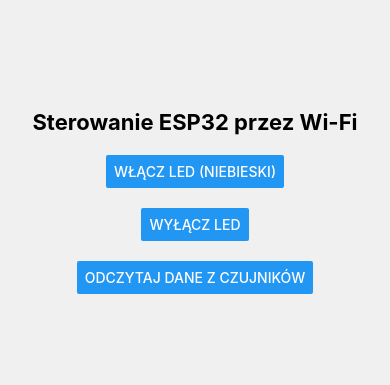
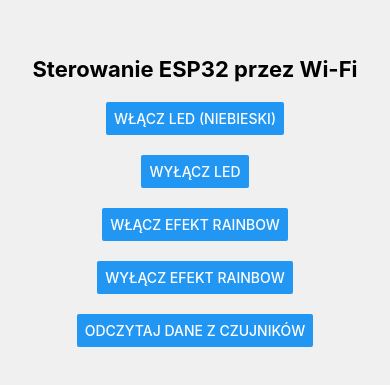
Before and after one commit to mirkosms/IntelliLight-App, a React Native app: screen / in a window 390 px wide. Shown: the part 201-586 px from the top of the page. Built offline with nearby package versions, Linux system fonts and the light colour scheme.

Commit message:
Updated mobile app with rainbow mode toggle support

```diff
--- a/App.js
+++ b/App.js
@@ -10,7 +10,7 @@ export default function App() {
     try {
       const res = await fetch(`http://192.168.1.10/${endpoint}`);
       if (endpoint === '') {
-        const data = await res.json();  // Odbiór danych w formacie JSON
+        const data = await res.json();
         setTemperature(data.temperature);
         setHumidity(data.humidity);
         setStatus('Dane odczytane pomyślnie!');
@@ -30,6 +30,10 @@ export default function App() {
       <Button title="Włącz LED (Niebieski)" onPress={() => sendRequestToESP32('led/on')} />
       <View style={styles.spacer} />
       <Button title="Wyłącz LED" onPress={() => sendRequestToESP32('led/off')} />
+      <View style={styles.spacer} />
+      <Button title="Włącz efekt Rainbow" onPress={() => sendRequestToESP32('led/rainbow/on')} />
+      <View style={styles.spacer} />
+      <Button title="Wyłącz efekt Rainbow" onPress={() => sendRequestToESP32('led/rainbow/off')} />
       <View style={styles.spacer} />
       <Button title="Odczytaj dane z czujników" onPress={() => sendRequestToESP32('')} />
 
```
